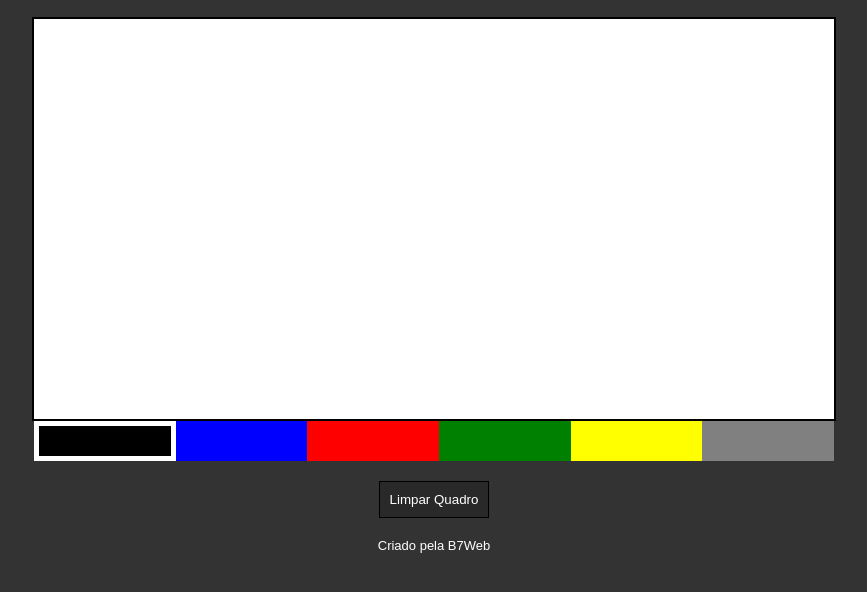
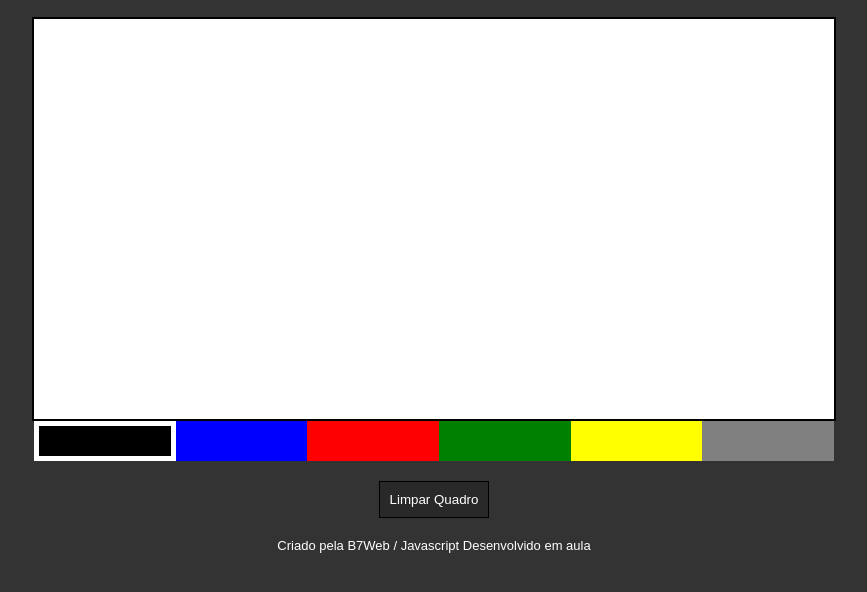
Before and after one commit to marcos-luiz/canvas-em-javascript, a plain HTML site: page index.html in a window 1280 px wide. Shown: the part 144-736 px from the top of the page, without its empty margins (206-1073 px from the left). Drawn offline with Linux system fonts and the light colour scheme.

Commit message:
feita inclusão no rodapé da página

```diff
--- a/index.html
+++ b/index.html
@@ -23,7 +23,7 @@
 
     <button class="clear">Limpar Quadro</button>
 
-    <footer>Criado pela B7Web</footer>
+    <footer>Criado pela B7Web / Javascript Desenvolvido em aula</footer>
 
     <script src="script.js"></script>
 </body>
```
